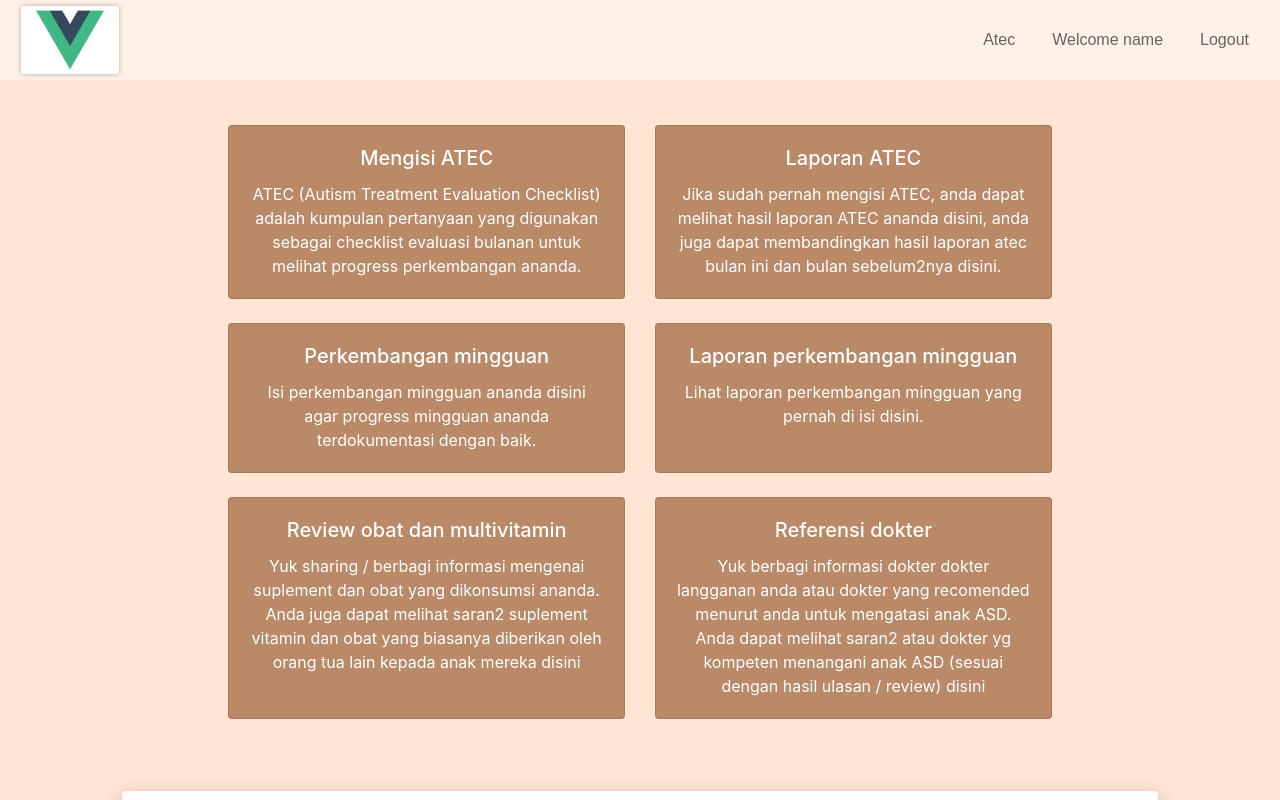
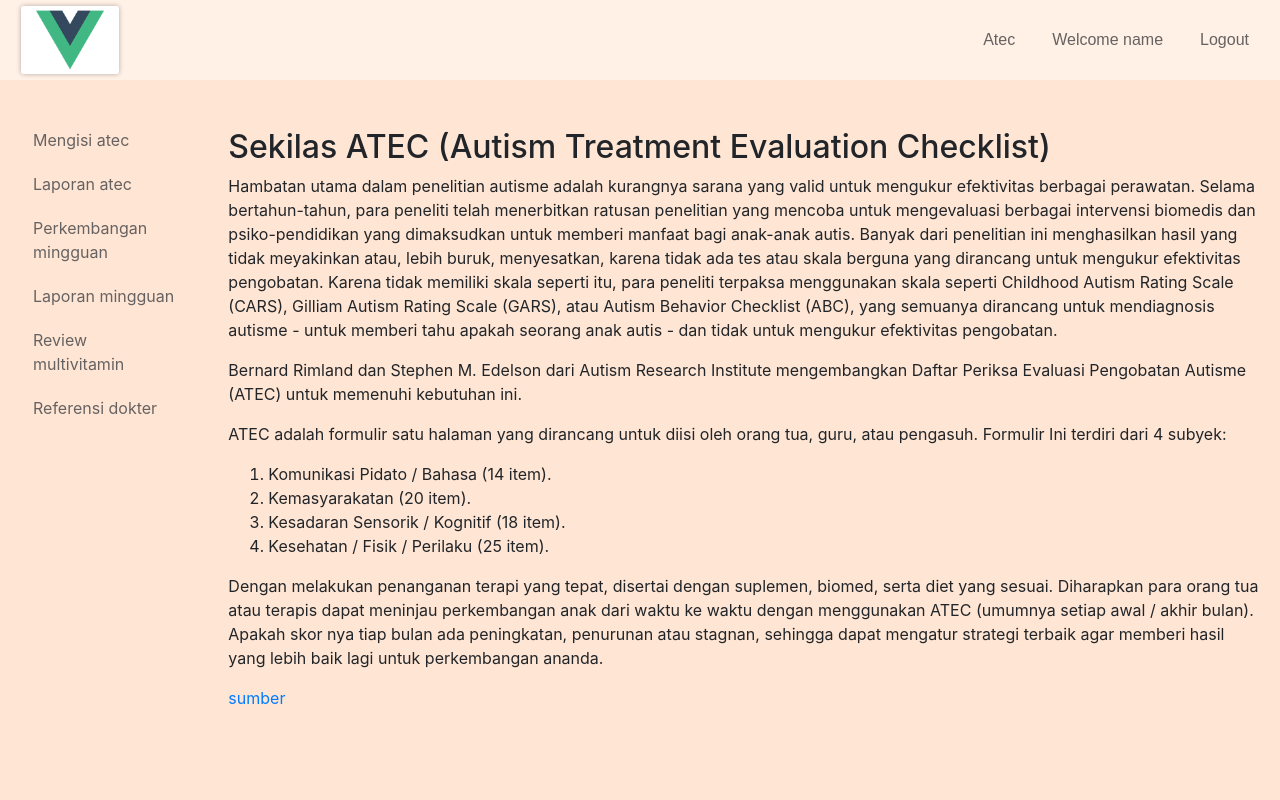
Before and after one commit to alansarluv/superkid-client, a Vue app: page /atec in a window 1280 px wide. Shown: the top 800 px of the page. Built offline with nearby package versions, Linux system fonts and the light colour scheme; sample sign-in values are in the browser's storage.

Commit message:
Adjust sidebar layout atec

```diff
--- a/src/components/atec/Form.vue
+++ b/src/components/atec/Form.vue
@@ -1,7 +1,12 @@
 <template>
-  <div class="container-fluid mt-100">
-    <div v-if="!kidLists.length" class="row">
-      <div class="col-lg-4 col-md-6 col-sm-12 mb-4">
+  <div class="container-fluid mt-5">
+    <div class="row">
+      <div class="col-md-2">
+        <atec-sidebar></atec-sidebar>
+      </div>
+      <div class="col-md-10">
+        <div v-if="!kidLists.length" class="row justify-content-center">
+          <div class="col-lg-6 col-md-8 col-sm-12 mb-4">
             <div class="card">
               <div class="card-body">
                 <form @submit.prevent="onSubmitKids">
@@ -22,7 +27,7 @@
                     <input type="date" class="form-control" v-model="kids.birthday" required>
                   </div>
                   <div class="form-group">
-                <p>Umur : <span class="jc-auto-age" data-target="calculate-age">-</span> tahun</p>
+                    <p>Umur : <span>{{kidAge}}</span> tahun</p>
                   </div>
                   <div class="form-group">
                     <input type="hidden" name="_csrf" value="<%= csrfToken %>">
@@ -37,9 +42,12 @@
           <input type="hidden" name="_csrf" value="<%= csrfToken %>">
           <input type="hidden" name="kidName" value="<%= kids[0].name %>">
           <div class="row justify-content-center mb-3">
-        <div class="col-lg-4 col-md-6 col-sm-12">
+            <div class="col-lg-8 col-md-8 col-sm-12">
               <div class="card">
                 <div class="card-body">
+                  <select name="kids">
+                    <option v-for="kid in kidLists" :key="kid._id" :value="kid._id">{{kid.name}}</option>
+                  </select>
                   <p class="text-right">Dummy name (Male - 6 Years old)</p>
                   <input type="hidden" class="available-report-date" value="<%= listReportMonthYear %>">
                   <h3 class="mb-3">Pilih Bulan dan Tahun laporan ATEC</h3>
@@ -118,7 +126,7 @@
             </div>
           </div>
           <div class="row justify-content-center">
-        <div class="col-lg-4 col-md-6 col-sm-12">
+            <div class="col-lg-8 col-md-8 col-sm-12">
               <div class="scrollable-box">
                 <div class="single-question question-form-1 mt-2">
                   <question-list
@@ -134,10 +142,14 @@
           </div>
         </form>
       </div>
+    </div>
+  </div>
 </template>
 <script>
   import Question from './Question'
   import axios from 'axios';
+  import Sidebar from '../partials/Sidebar';
+
   export default {
     data() {
       return {
@@ -883,10 +895,16 @@
       },
       user() {
         return this.$store.getters.user
+      },
+      kidAge() {
+        const birthDate = new Date(this.kids.birthday);
+        const currentAge = this.getAge(birthDate)
+        return currentAge;
       }
     },
     components: {
-      questionList: Question
+      questionList: Question,
+      atecSidebar: Sidebar
     },
     methods: {
       valSelectedRadio(val) {
@@ -937,6 +955,16 @@
             }
           })
           .catch(error => console.log(error)) // eslint-disable-line no-console
+      },
+      getAge (birthDate) {
+        const today = new Date();
+        let currentAge = today.getFullYear() - birthDate.getFullYear();
+        const month = today.getMonth() - birthDate.getMonth();
+        if (month < 0 || (month === 0 && today.getDate() < birthDate.getDate())) {
+          currentAge--;
+        }
+        currentAge = currentAge > 0 ? currentAge : 0;
+        return currentAge;
       }
     },
     watch: {
--- a/src/components/atec/Index.vue
+++ b/src/components/atec/Index.vue
@@ -1,6 +1,27 @@
 <template>
-  <div class="container-fluid mt-125">
-    <div class="row justify-content-center">
+  <div class="container-fluid mt-5">
+    <div class="row">
+      <div class="col-md-2">
+        <atec-sidebar></atec-sidebar>
+      </div>
+      <div class="col-md-10">
+        <div class="">
+          <h2>Sekilas ATEC (Autism Treatment Evaluation Checklist)</h2>
+          <p>Hambatan utama dalam penelitian autisme adalah kurangnya sarana yang valid untuk mengukur efektivitas berbagai perawatan. Selama bertahun-tahun, para peneliti telah menerbitkan ratusan penelitian yang mencoba untuk mengevaluasi berbagai intervensi biomedis dan psiko-pendidikan yang dimaksudkan untuk memberi manfaat bagi anak-anak autis. Banyak dari penelitian ini menghasilkan hasil yang tidak meyakinkan atau, lebih buruk, menyesatkan, karena tidak ada tes atau skala berguna yang dirancang untuk mengukur efektivitas pengobatan. Karena tidak memiliki skala seperti itu, para peneliti terpaksa menggunakan skala seperti Childhood Autism Rating Scale (CARS), Gilliam Autism Rating Scale (GARS), atau Autism Behavior Checklist (ABC), yang semuanya dirancang untuk mendiagnosis autisme - untuk memberi tahu apakah seorang anak autis - dan tidak untuk mengukur efektivitas pengobatan.</p>
+          <p>Bernard Rimland dan Stephen M. Edelson dari Autism Research Institute mengembangkan Daftar Periksa Evaluasi Pengobatan Autisme (ATEC) untuk memenuhi kebutuhan ini.</p>
+          <p>ATEC adalah formulir satu halaman yang dirancang untuk diisi oleh orang tua, guru, atau pengasuh. Formulir Ini terdiri dari 4 subyek:</p>
+          <ol>
+            <li>Komunikasi Pidato / Bahasa (14 item).</li>
+            <li>Kemasyarakatan (20 item).</li>
+            <li>Kesadaran Sensorik / Kognitif (18 item).</li>
+            <li>Kesehatan / Fisik / Perilaku (25 item).</li>
+          </ol>
+          <p>Dengan melakukan penanganan terapi yang tepat, disertai dengan suplemen, biomed, serta diet yang sesuai. Diharapkan para orang tua atau terapis dapat meninjau perkembangan anak dari waktu ke waktu dengan menggunakan ATEC (umumnya setiap awal / akhir bulan). Apakah skor nya tiap bulan ada peningkatan, penurunan atau stagnan, sehingga dapat mengatur strategi terbaik agar memberi hasil yang lebih baik lagi untuk perkembangan ananda.</p>
+          <p><router-link to="https://www.autism.org/autism-treatment-evaluation-checklist/"> sumber </router-link></p>
+        </div>
+      </div>
+    </div>
+    <!-- <div class="row justify-content-center">
       <div class="col-lg-4 col-md-6 col-sm-12 mb-4">
         <router-link to="/atec/form" class="card-box-route">
           <div class="card">
@@ -65,29 +86,21 @@
           </div>
         </router-link>
       </div>
-      <!-- review suplemen -->
-      <!-- review obat -->
-      <!-- review cemilan -->
-      <!-- review terapi -->
-    </div>
-    <div class="row justify-content-center">
+    </div>     -->
+    <!-- <div class="row justify-content-center">
       <div class="col-10 my-5">
-        <div class="scrollable-box">
-          <h2>Sekilas ATEC (Autism Treatment Evaluation Checklist)</h2>
-          <p>Hambatan utama dalam penelitian autisme adalah kurangnya sarana yang valid untuk mengukur efektivitas berbagai perawatan. Selama bertahun-tahun, para peneliti telah menerbitkan ratusan penelitian yang mencoba untuk mengevaluasi berbagai intervensi biomedis dan psiko-pendidikan yang dimaksudkan untuk memberi manfaat bagi anak-anak autis. Banyak dari penelitian ini menghasilkan hasil yang tidak meyakinkan atau, lebih buruk, menyesatkan, karena tidak ada tes atau skala berguna yang dirancang untuk mengukur efektivitas pengobatan. Karena tidak memiliki skala seperti itu, para peneliti terpaksa menggunakan skala seperti Childhood Autism Rating Scale (CARS), Gilliam Autism Rating Scale (GARS), atau Autism Behavior Checklist (ABC), yang semuanya dirancang untuk mendiagnosis autisme - untuk memberi tahu apakah seorang anak autis - dan tidak untuk mengukur efektivitas pengobatan.</p>
-          <p>Bernard Rimland dan Stephen M. Edelson dari Autism Research Institute mengembangkan Daftar Periksa Evaluasi Pengobatan Autisme (ATEC) untuk memenuhi kebutuhan ini.</p>
-          <p>ATEC adalah formulir satu halaman yang dirancang untuk diisi oleh orang tua, guru, atau pengasuh. Formulir Ini terdiri dari 4 subyek:</p>
-          <ol>
-            <li>Komunikasi Pidato / Bahasa (14 item).</li>
-            <li>Kemasyarakatan (20 item).</li>
-            <li>Kesadaran Sensorik / Kognitif (18 item).</li>
-            <li>Kesehatan / Fisik / Perilaku (25 item).</li>
-          </ol>
-          <p>Dengan melakukan penanganan terapi yang tepat, disertai dengan suplemen, biomed, serta diet yang sesuai. Diharapkan para orang tua atau terapis dapat meninjau perkembangan anak dari waktu ke waktu dengan menggunakan ATEC (umumnya setiap awal / akhir bulan). Apakah skor nya tiap bulan ada peningkatan, penurunan atau stagnan, sehingga dapat mengatur strategi terbaik agar memberi hasil yang lebih baik lagi untuk perkembangan ananda.</p>
-          <p><router-link to="https://www.autism.org/autism-treatment-evaluation-checklist/"> sumber </router-link></p>
-        </div>
+
       </div>
-    </div>
+    </div> -->
   </div>
 
 </template>
+<script>
+  import Sidebar from '../partials/Sidebar';
+
+  export default {
+    components: {
+      atecSidebar: Sidebar
+    }
+  }
+</script>
--- a/src/components/atec/Report.vue
+++ b/src/components/atec/Report.vue
@@ -1,11 +1,11 @@
 <template>
-  <div class="container-fluid mt-100">
-    <div class="scrollable-box">
-      <div class="row mb-4">
-        <div class="col-12">
-          <a href="/atec" class="btn btn-secondary">Kembali ke dashboard</a>
+  <div class="container-fluid mt-5">
+    <div class="row">
+      <div class="col-md-2">
+        <atec-sidebar></atec-sidebar>
       </div>
-      </div>
+      <div class="col-md-10">
+        <div class="">
           <div class="row d-none d-md-flex">
             <div class="col-12 text-center mb-4">
               <div class="row">
@@ -82,12 +82,21 @@
           </div>
         </div>
       </div>
+    </div>
+
+
+
+  </div>
 </template>
 
 <script>
   import axios from 'axios';
+  import Sidebar from '../partials/Sidebar';
 
   export default {
+    components: {
+      atecSidebar: Sidebar
+    },
     data() {
       return {
         reportData : []
--- a/src/components/partials/Navigation.vue
+++ b/src/components/partials/Navigation.vue
@@ -47,7 +47,7 @@
     width: 100%;
     height: 80px;
     overflow: hidden;
-    position: fixed;
+    position: sticky;
     top: 0;
     left: 0;
     box-sizing: border-box;
--- /dev/null
+++ b/src/components/partials/Sidebar.vue
@@ -0,0 +1,47 @@
+<template>
+  <div class="sidebar">
+    <ul>
+      <li>
+        <router-link to="/atec/form" class="">Mengisi atec</router-link>
+      </li>
+      <li>
+        <router-link to="/atec/report" class="">Laporan atec</router-link>
+      </li>
+      <li>
+        <router-link to="/weekly-note/form" class="">Perkembangan mingguan</router-link>
+      </li>
+      <li>
+        <router-link to="/weekly-note/report" class="">Laporan mingguan</router-link>
+      </li>
+      <li>
+        <router-link to="/drug-multivitamin" class="">Review multivitamin</router-link>
+      </li>
+      <li>
+        <router-link to="/doctor" class="">Referensi dokter</router-link>
+      </li>
+      <!-- review suplemen -->
+      <!-- review obat -->
+      <!-- review cemilan -->
+      <!-- review terapi -->
+    </ul>
+  </div>
+</template>
+<style lang="scss">
+  .sidebar {
+    padding: 0 18px 16px;
+    position: sticky;
+    top: 100px;
+    ul {
+      padding: 0;
+      list-style: none;
+      margin: 0;
+
+      li {
+        margin-bottom: 20px;
+        a {
+          color: #676262;
+        }
+      }
+    }
+  }
+</style>
```
Lines whose indentation alone changed are shown as unchanged.
